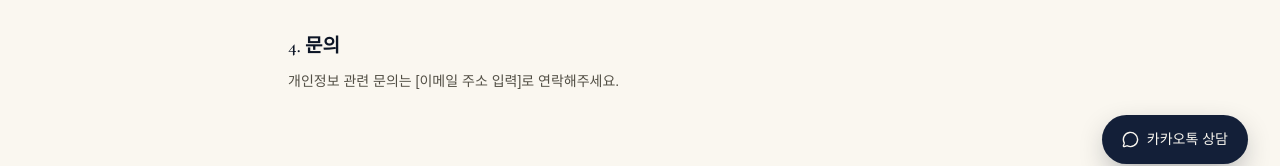
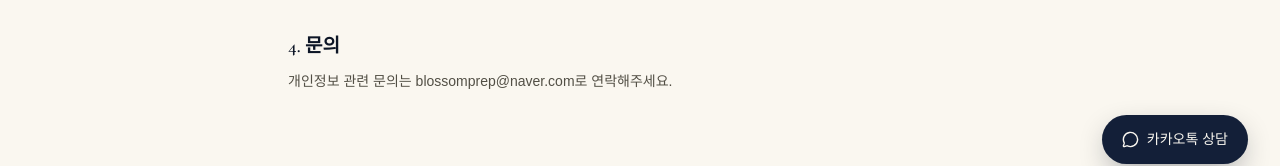
Before and after one commit to joseph8151/blossom-books, a Next.js app: page /privacy in a window 1280 px wide. Shown: the part 604-770 px from the top of the page. Built offline with nearby package versions, Linux system fonts and the light colour scheme; a web font is replaced by a local one.

Commit message:
Update site.ts

```diff
--- a/src/data/site.ts
+++ b/src/data/site.ts
@@ -1,16 +1,11 @@
 export const siteConfig = {
   brandNameEn: "Blossom Books",
   brandNameKo: "블러섬북스",
-  kakaoChannelUrl: "[카카오 비즈니스 채널 URL 입력]",
-  email: "[이메일 주소 입력]",
+  kakaoChannelUrl: "https://pf.kakao.com/_lbMqX",
+  email: "blossomprep@naver.com",
   businessName: "[사업자명 입력]",
   businessRegistrationNumber: "[사업자등록번호 입력]",
   representativeName: "[대표자명 입력]",
-  bank: {
-    bankName: "[은행명 입력]",
-    accountNumber: "[계좌번호 입력]",
-    accountHolder: "[예금주 입력]",
-  },
 };
 
 export const primaryNav = [
```
